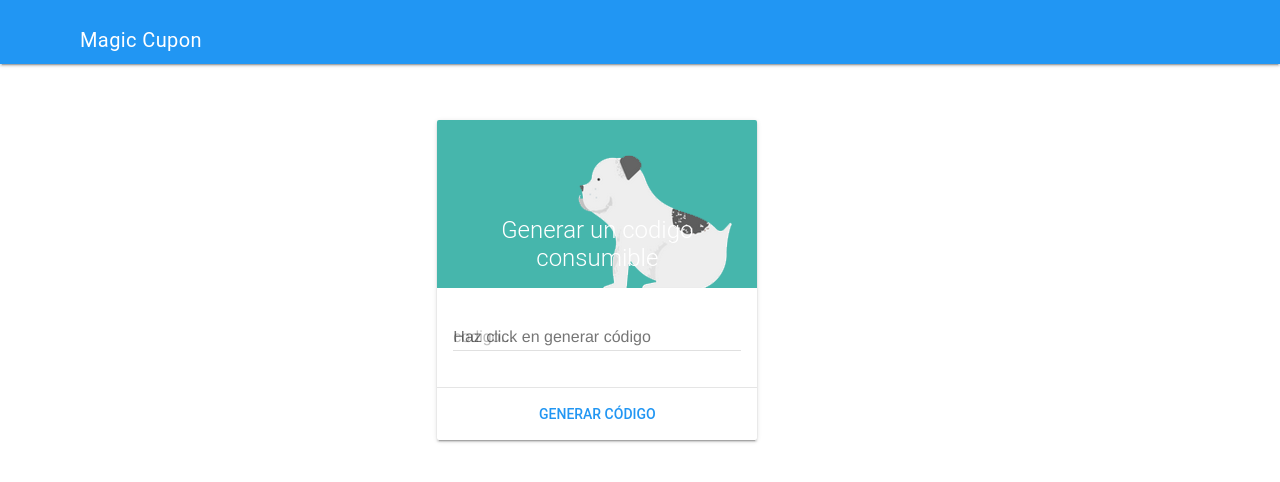
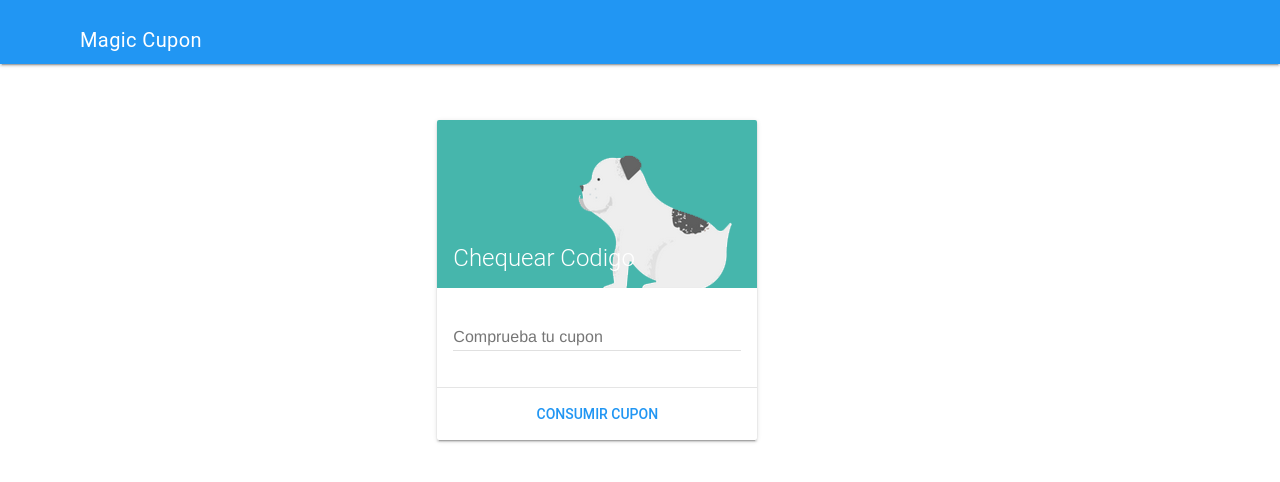
Before and after one commit to SebastianMujica/magic-cupon, a Vue app: page / in a window 1280 px wide. Shown: the top 482 px of the page. Built offline with nearby package versions, Linux system fonts and the light colour scheme.

Commit message:
release 1

```diff
--- a/server.js
+++ b/server.js
@@ -1,6 +1,6 @@
+
 const express = require('express');
 const app = express();
-app.use(allowCrossDomain)
 app.use(express.static(__dirname + '/dist'));
 
 const port = process.env.PORT || 5000;
--- a/src/App.vue
+++ b/src/App.vue
@@ -5,13 +5,6 @@
         <span class="mdl-layout-title">Magic Cupon</span>
       </div>
     </header>
-    <div class="mdl-layout__drawer">
-      <span class="mdl-layout-title">Magic Cupon</span>
-      <nav class="mdl-navigation">
-        <router-link class="mdl-navigation__link" to="/" @click.native="hideMenu">Home</router-link>
-        <router-link class="mdl-navigation__link" to="/post" @click.native="hideMenu">Post a picture</router-link>
-      </nav>
-    </div>
     <main class="mdl-layout__content">
       <div class="page-content">
         <router-view></router-view>
--- a/src/components/PostView.vue
+++ b/src/components/PostView.vue
@@ -36,13 +36,34 @@ export default {
       const Cryptr = require('cryptr');
       const cryptr = new Cryptr("-Semilla")
 
+      if (this.codigo.length < 16){
+        alert('Cupon Invalido')
+      }
+
       const decryptedString = cryptr.decrypt(this.codigo)
+
       //console.log(decryptedString)
-
-      //alert(new Date(decryptedString)) // 5590fd6409be2494de0226f5d7
-      axios.post('https://sebastianrest.herokuapp.com/cupon',{codigo:this.decryptedString,consumido:'si'})
-      .then(response => {console.log(response)})
-      .catch(error => {console.log(error)})
+      if (isNaN(Date.parse(decryptedString))){
+        alert('Cupon Invalido')
+      }else{
+      axios({
+              method: 'post',
+              headers:{'Access-Control-Allow-Origin': '*','Content-Type': 'application/json'},
+              url: 'https://sebastianrest.herokuapp.com/api/cupons/',
+              data: {
+                codigo: this.codigo,
+                consumido: decryptedString
+            }
+          })
+      .then(response => {
+        alert('El cupon es Correcto , cupon consumido no se podra usar nuevamente')
+        console.log(response)
+        })
+      .catch(error => {
+        alert('Ocurrio un Error en el Server')
+        console.log(error)
+        })
+      }
   }
  }
 }
--- a/src/router/index.js
+++ b/src/router/index.js
@@ -8,12 +8,12 @@ Vue.use(Router)
 export default new Router({
   routes: [
     {
-      path: '/',
+      path: '/tuclavesecreta',
       name: 'home',
       component: HomeView
     },
     {
-      path: '/post',
+      path: '/',
       name: 'post',
       component: PostView
     }
```
